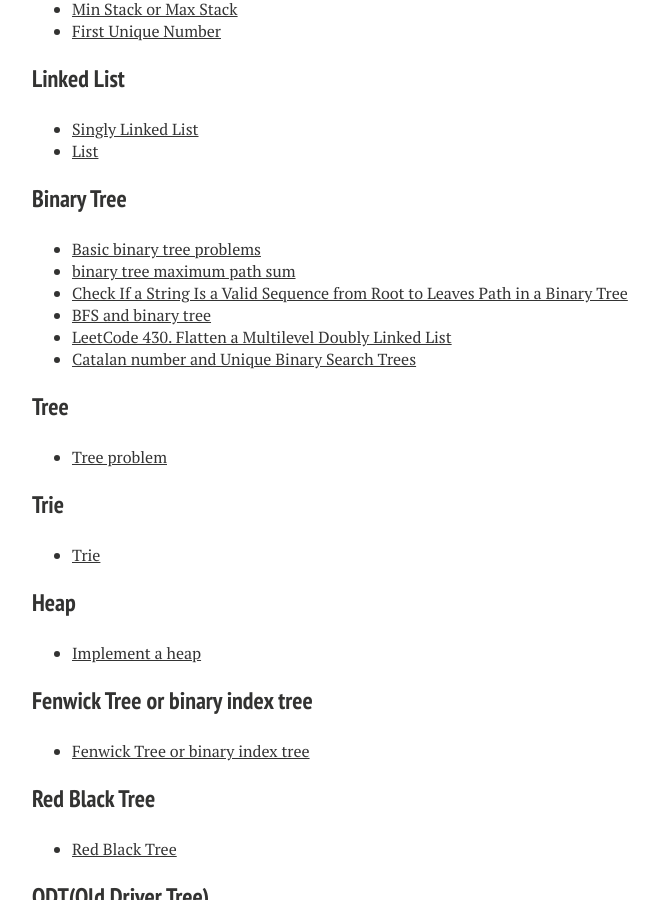
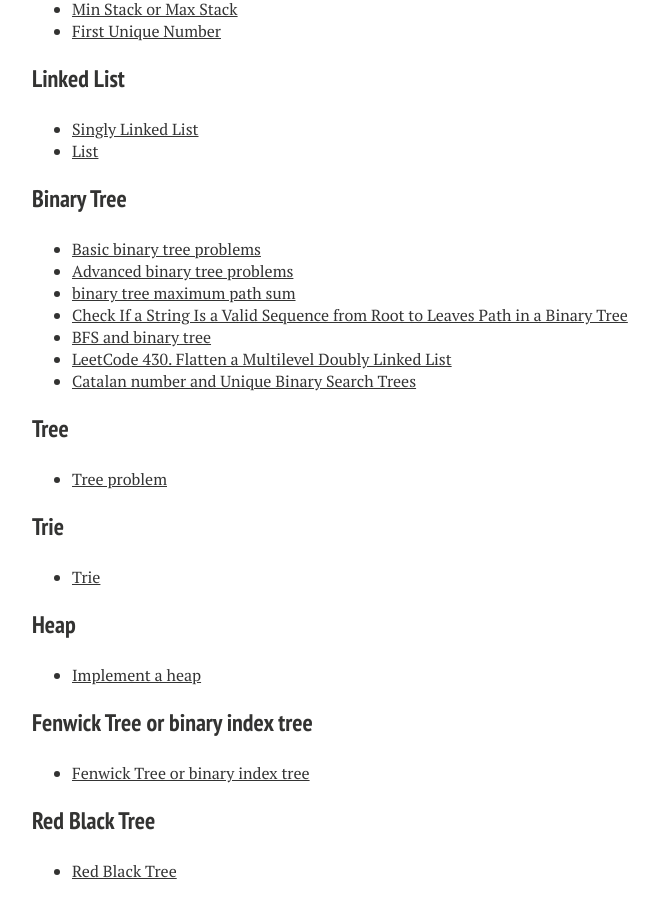
Before and after one commit to xiaokeshen/xiaokeshen.github.io, a Jekyll site: the page built from blog/index.md, in a window 1280 px wide and 900 px high, scrolled down 7344 px. Shown: the whole window, without its empty margins (288-947 px from the left). Built offline with Jekyll 4.4.1, drawn with Linux system fonts in a browser that asks for light colours; nearby versions of some CDN libraries.

Commit message:
add one blog

```diff
--- a/blog/index.md
+++ b/blog/index.md
@@ -251,6 +251,7 @@ My 'Serious' coding got started since I became a student as a Computer Science M
 
 ### Binary Tree
 - [Basic binary tree problems](https://medium.com/@jim.morris.shen/basic-binary-tree-problems-b5593407f777?source=friends_link&sk=69df21a4b7723a691018d7afe4908398)
+- [Advanced binary tree problems](https://medium.com/@jim.morris.shen/advanced-binary-tree-problems-6a2436b4d34c?source=friends_link&sk=f000c0fa05cb64d7ad971139b2fb9c3e)
 - [binary tree maximum path sum](coding/data_structure/binary_tree/binary_tree_maximum_path_sum.md)
 - [Check If a String Is a Valid Sequence from Root to Leaves Path in a Binary Tree](coding/data_structure/binary_tree/check_if_string_valid_in_binary_tree.md)
 - [BFS and binary tree](https://medium.com/@jim.morris.shen/bfs-and-binary-tree-ca67179a4921?source=friends_link&sk=1017218c16513c6b8d8b4deba188820f)
```
